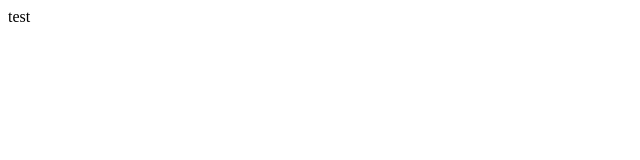
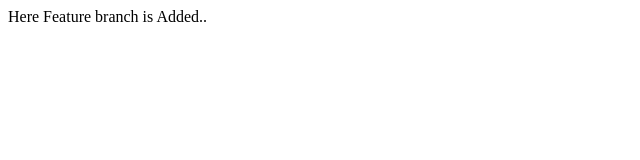
Before and after one commit to vivekrammurat/My_Code, a plain HTML site: page index.html in a window 1280 px wide. Shown: the whole page, without its empty margins (0-640 px from the left). Drawn offline with Linux system fonts and the light colour scheme.

Commit message:
feature is added here

```diff
--- a/index.html
+++ b/index.html
@@ -4,6 +4,6 @@
     <title>Test</title>
   </head>
   <body>
-    test
+    Here Feature branch is Added..
   </body>
 </html>
```
